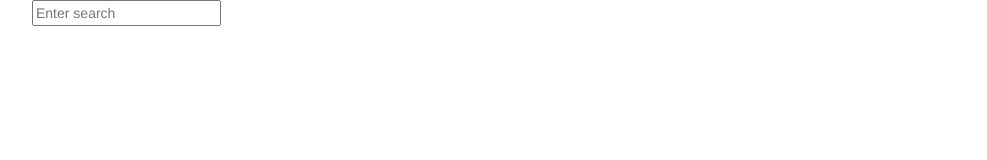
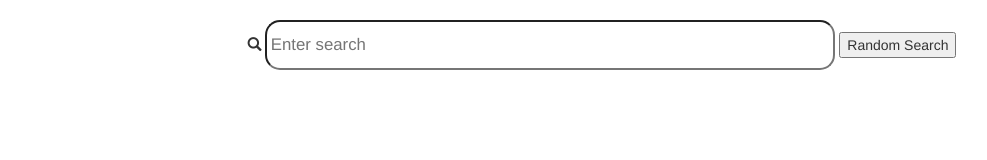
Before and after one commit to thejasonfile/FCC_WikiViewer, a plain HTML site: page index.html in a window 1280 px wide. Shown: the whole page, without its empty margins (38-1025 px from the left). Drawn offline with nearby package versions, Linux system fonts and the light colour scheme.

Commit message:
finished styling for input

```diff
--- a/css/main.css
+++ b/css/main.css
@@ -1,3 +1,16 @@
+.form-group {
+	margin-top: 1.4em;
+	text-align: center;
+}
+
+#search {
+	width: 50%;
+	height: 3em;
+	padding: 0.2em;
+	border-radius: 15px;
+	font-size: 1.2em;
+}
+
 .searchresult {
 	border: 1px solid black;
 	background: lightblue;
--- a/index.html
+++ b/index.html
@@ -6,13 +6,15 @@
     <meta http-equiv="Content-type" content="text/html; charset=utf-8" />
     <meta name="viewport" content="width=device-width, initial-scale=1" />
 	<link rel="stylesheet" href="https://maxcdn.bootstrapcdn.com/bootstrap/3.3.5/css/bootstrap.min.css">
-	<link rel="stylesheet" href="https://maxcdn.bootstrapcdn.com/bootstrap/3.3.5/css/bootstrap-theme.min.css">
-    <link rel="stylesheet" href="https://ajax.googleapis.com/ajax/libs/jqueryui/1.11.4/themes/smoothness/jquery-ui.css">
 	<link rel="stylesheet" type="text/css" href="css/main.css">
 </head>
 <body>
     <div class="container">
+        <div class="form-group">
+        <span class="glyphicon glyphicon-search" aria-hidden="true"></span>
         <input type="text" id="search" autocomplete="off" placeholder="Enter search"></input>
+        <button id="random">Random Search</button>
+        </div><!--.form-group-->
         <div id="resultList">
         </div><!--.resultList-->
     </div><!--.container-->
```
